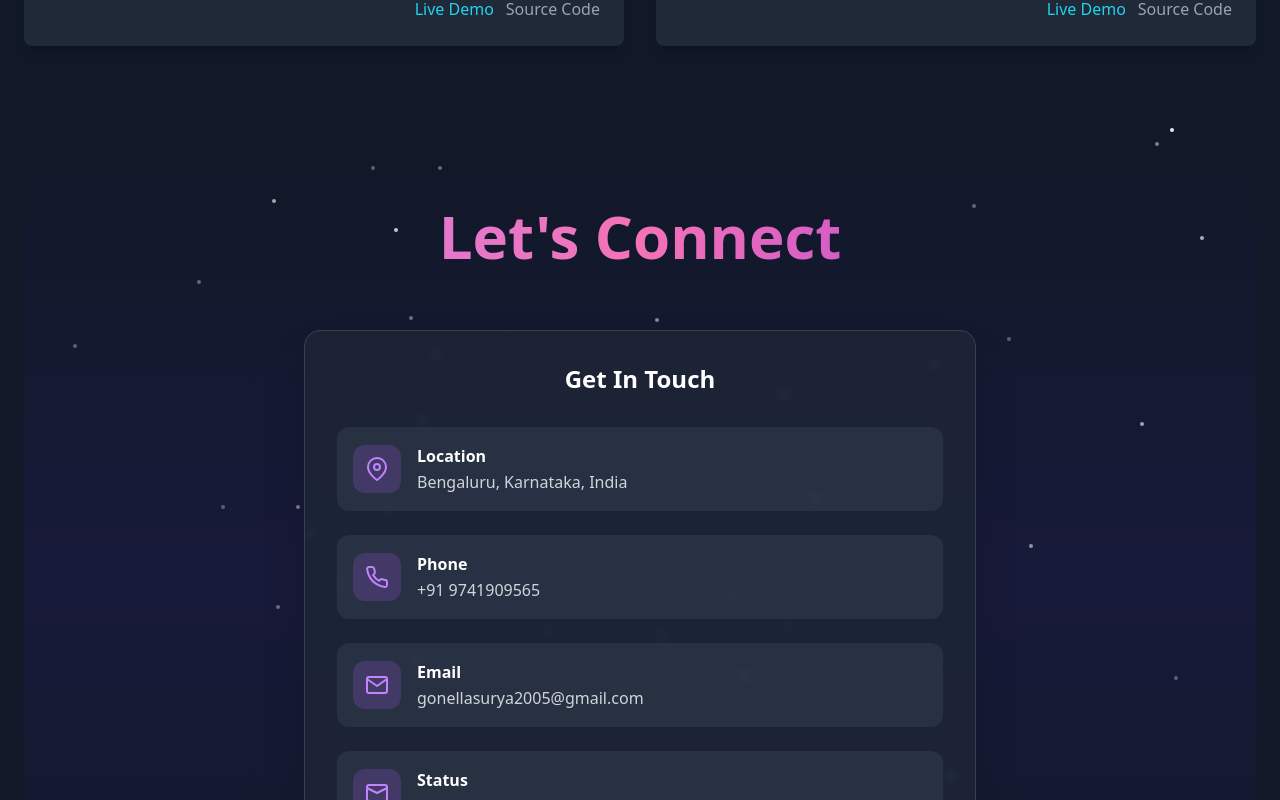
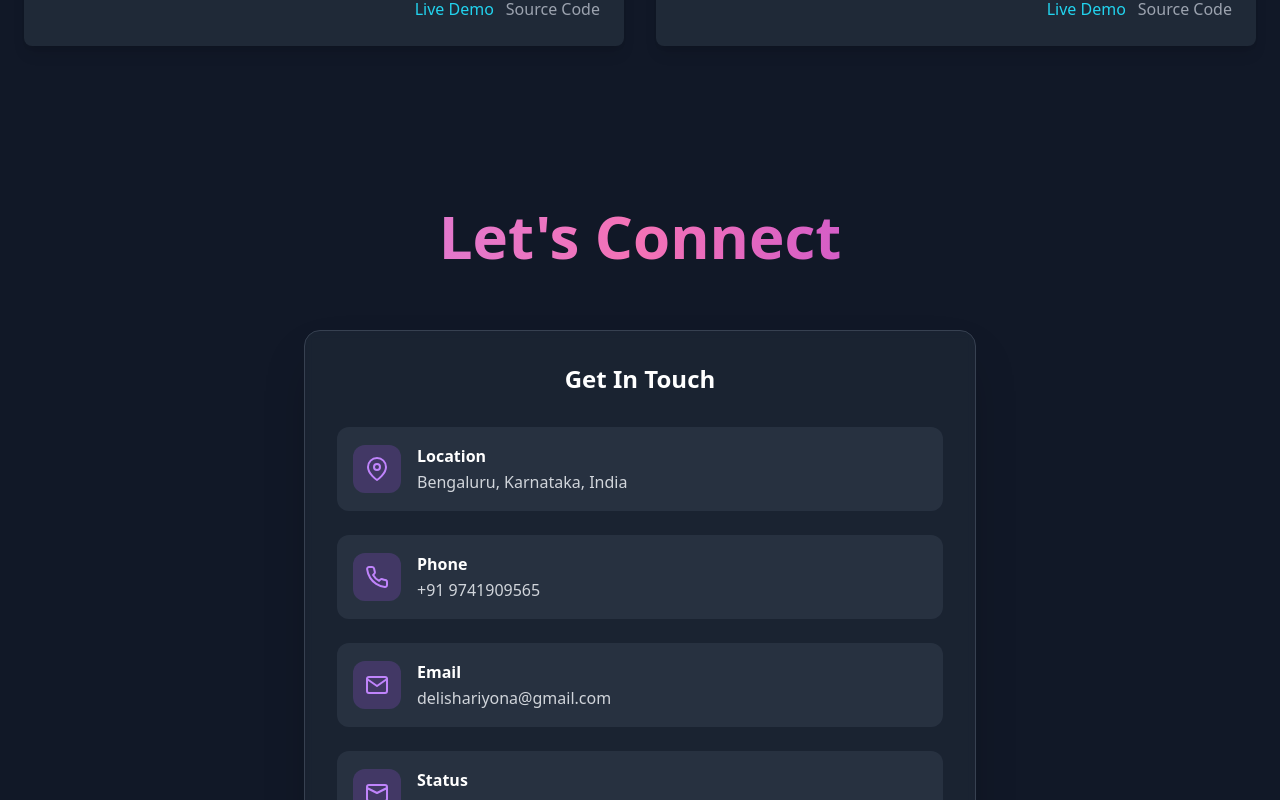
Before and after one commit to GSuryaP/vite-react, a React (Vite) app: page / in a window 1280 px wide. Shown: the part 4120-4920 px from the top of the page. Built offline with nearby package versions, Linux system fonts and the light colour scheme.

Commit message:
Update App.tsx

```diff
--- a/src/App.tsx
+++ b/src/App.tsx
@@ -353,24 +353,9 @@ function App() {
         </section>
 
         {/* Contact Section - New Design */}
-        <section id="contact" className="py-20 relative">
-          {/* Starry Background Effect */}
-          <div className="absolute inset-0 bg-gradient-to-b from-gray-900 via-indigo-950 to-gray-900 opacity-50"></div>
-          <div className="absolute inset-0">
-            {[...Array(50)].map((_, i) => (
-              <div
-                key={i}
-                className="absolute w-1 h-1 bg-white rounded-full opacity-60"
-                style={{
-                  left: `${Math.random() * 100}%`,
-                  top: `${Math.random() * 100}%`,
-                  animationDelay: `${Math.random() * 3}s`
-                }}
-              ></div>
-            ))}
-          </div>
-
-          <div className="relative z-10 text-center">
+        {/* Contact Section */}
+        <section id="contact" className="py-20">
+          <div className="text-center">
             <h1 className="text-5xl md:text-6xl font-bold bg-gradient-to-r from-purple-400 via-pink-400 to-purple-600 bg-clip-text text-transparent mb-16">
               Let's Connect
             </h1>
@@ -390,7 +375,7 @@ function App() {
                     </div>
                     <div className="text-left">
                       <p className="text-white font-semibold">Location</p>
-                      <p className="text-gray-300">{portfolioData.location}</p>
+                      <p className="text-gray-300">Bengaluru, Karnataka, India</p>
                     </div>
                   </div>
 
@@ -403,7 +388,7 @@ function App() {
                     </div>
                     <div className="text-left">
                       <p className="text-white font-semibold">Phone</p>
-                      <p className="text-gray-300">{portfolioData.phone}</p>
+                      <p className="text-gray-300">+91 9741909565</p>
                     </div>
                   </div>
 
@@ -417,7 +402,7 @@ function App() {
                     </div>
                     <div className="text-left">
                       <p className="text-white font-semibold">Email</p>
-                      <p className="text-gray-300">{portfolioData.contactEmail}</p>
+                      <p className="text-gray-300">delishariyona@gmail.com</p>
                     </div>
                   </div>
 
@@ -438,13 +423,13 @@ function App() {
 
                 {/* Social Links */}
                 <div className="flex justify-center gap-4 mt-8">
-                  <a href={portfolioData.socials.github} target="_blank" rel="noopener noreferrer"
+                  <a href="https://github.com/GSuryaP" target="_blank" rel="noopener noreferrer"
                      className="w-12 h-12 bg-purple-500/20 rounded-xl flex items-center justify-center hover:bg-purple-500/30 transition-colors">
                     <svg xmlns="http://www.w3.org/2000/svg" width="24" height="24" viewBox="0 0 24 24" fill="none" stroke="currentColor" strokeWidth="2" strokeLinecap="round" strokeLinejoin="round" className="text-purple-400">
                       <path d="M9 19c-5 1.5-5-2.5-7-3m14 6v-3.87a3.37 3.37 0 0 0-.94-2.61c3.14-.35 6.44-1.54 6.44-7A5.44 5.44 0 0 0 20 4.77 5.07 5.07 0 0 0 19.91 1S18.73.65 16 2.48a13.38 13.38 0 0 0-7 0C6.27.65 5.09 1 5.09 1A5.07 5.07 0 0 0 5 4.77a5.44 5.44 0 0 0-1.5 3.78c0 5.42 3.3 6.61 6.44 7A3.37 3.37 0 0 0 9 18.13V22"></path>
                     </svg>
                   </a>
-                  <a href={portfolioData.socials.linkedin} target="_blank" rel="noopener noreferrer"
+                  <a href="https://linkedin.com/in/g-s-s-surya-prakash/" target="_blank" rel="noopener noreferrer"
                      className="w-12 h-12 bg-purple-500/20 rounded-xl flex items-center justify-center hover:bg-purple-500/30 transition-colors">
                     <svg xmlns="http://www.w3.org/2000/svg" width="24" height="24" viewBox="0 0 24 24" fill="none" stroke="currentColor" strokeWidth="2" strokeLinecap="round" strokeLinejoin="round" className="text-purple-400">
                       <path d="M16 8a6 6 0 0 1 6 6v7h-4v-7a2 2 0 0 0-2-2 2 2 0 0 0-2 2v7h-4v-7a6 6 0 0 1 6-6z"></path>
@@ -452,14 +437,14 @@ function App() {
                       <circle cx="4" cy="4" r="2"></circle>
                     </svg>
                   </a>
-                  <a href={`mailto:${portfolioData.contactEmail}`}
+                  <a href="mailto:gonellasurya2005@gmail.com"
                      className="w-12 h-12 bg-purple-500/20 rounded-xl flex items-center justify-center hover:bg-purple-500/30 transition-colors">
                     <svg xmlns="http://www.w3.org/2000/svg" width="24" height="24" viewBox="0 0 24 24" fill="none" stroke="currentColor" strokeWidth="2" strokeLinecap="round" strokeLinejoin="round" className="text-purple-400">
                       <path d="M4 4h16c1.1 0 2 .9 2 2v12c0 1.1-.9 2-2 2H4c-1.1 0-2-.9-2-2V6c0-1.1.9-2 2-2z"></path>
                       <polyline points="22,6 12,13 2,6"></polyline>
                     </svg>
                   </a>
-                  <a href={`tel:${portfolioData.phone}`}
+                  <a href="tel:+919741909565"
                      className="w-12 h-12 bg-purple-500/20 rounded-xl flex items-center justify-center hover:bg-purple-500/30 transition-colors">
                     <svg xmlns="http://www.w3.org/2000/svg" width="24" height="24" viewBox="0 0 24 24" fill="none" stroke="currentColor" strokeWidth="2" strokeLinecap="round" strokeLinejoin="round" className="text-purple-400">
                       <path d="M22 16.92v3a2 2 0 0 1-2.18 2 19.79 19.79 0 0 1-8.63-3.07 19.5 19.5 0 0 1-6-6 19.79 19.79 0 0 1-3.07-8.67A2 2 0 0 1 4.11 2h3a2 2 0 0 1 2 1.72 12.84 12.84 0 0 0 .7 2.81 2 2 0 0 1-.45 2.11L8.09 9.91a16 16 0 0 0 6 6l1.27-1.27a2 2 0 0 1 2.11-.45 12.84 12.84 0 0 0 2.81.7A2 2 0 0 1 22 16.92z"></path>
```
